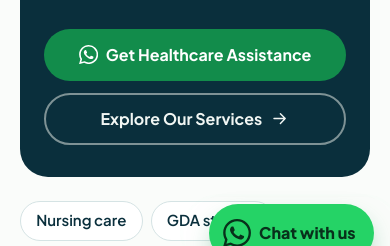
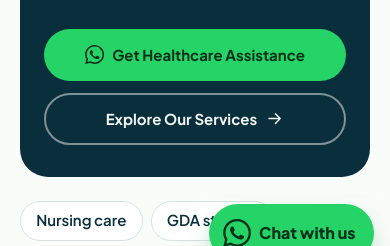
Before and after one commit to Nillusions/Manna-Healthcare, a plain HTML site: page index.html in a window 390 px wide. Shown: the part 566-812 px from the top of the page. Drawn offline with nearby package versions, Linux system fonts and the light colour scheme.

Commit message:
Improve WhatsApp buttons on mobile
- Use bright WhatsApp green with dark text so the main button stands out,
  especially on the dark hero panel
- Keep the hero button label on one line on small phones

Co-Authored-By: Claude Opus 5.5 <noreply@anthropic.com>

```diff
--- a/css/responsive.css
+++ b/css/responsive.css
@@ -3,6 +3,11 @@
    Breakpoints: 380 (large phones) · 600 (phablet) · 768 (tablet)
                 1024 (small desktop) · 1280 (desktop)
    ========================================================================== */
+
+/* Phones: keep the hero buttons on one line */
+@media (max-width: 429px) {
+  .hero__actions .btn { padding-inline: 1rem; font-size: 0.9375rem; }
+}
 
 /* Very small phones (320px): tighten a few things */
 @media (max-width: 359px) {
@@ -13,6 +18,7 @@
   .site-nav__link { font-size: 1.5rem; }
   .contact-panel__actions { grid-template-columns: 1fr; }
   .contact-panel { padding-inline: var(--space-4); }
+  .btn__extra { display: none; }
 }
 
 @media (min-width: 380px) {
--- a/css/style.css
+++ b/css/style.css
@@ -208,8 +208,10 @@ p { text-wrap: pretty; }
 .btn:hover .btn__arrow { transform: translateX(4px); }
 
 .btn--primary:hover { --btn-bg: var(--brand-deep); }
-.btn--wa { --btn-bg: var(--wa-green-dark); }
-.btn--wa:hover { --btn-bg: #0e7a40; }
+/* WhatsApp buttons: bright WhatsApp green with dark text (about 8:1 contrast),
+   reads clearly on both light sections and the dark hero */
+.btn--wa { --btn-bg: var(--wa-green); --btn-fg: #06301a; }
+.btn--wa:hover { --btn-bg: #1ebe5a; }
 .btn--ghost {
   --btn-bg: transparent;
   --btn-fg: var(--brand-deep);
--- a/index.html
+++ b/index.html
@@ -251,7 +251,7 @@
           <h1 class="hero__title" id="hero-title" data-reveal data-hero>Care that feels like home.</h1>
           <p class="hero__lead" data-reveal data-hero>Nurses, attendants, doctor visits and more, at your doorstep.</p>
           <div class="hero__actions" data-reveal data-hero>
-            <a class="btn btn--wa" href="https://wa.me/918157087549?text=Hello%20Manna%20Home%20Care%2C%20I%20would%20like%20to%20know%20more%20about%20your%20home%20healthcare%20services." data-wa="general" target="_blank" rel="noopener"><svg class="icon icon--fill" aria-hidden="true" focusable="false"><use href="#i-wa"/></svg> Get Healthcare Assistance</a>
+            <a class="btn btn--wa" href="https://wa.me/918157087549?text=Hello%20Manna%20Home%20Care%2C%20I%20would%20like%20to%20know%20more%20about%20your%20home%20healthcare%20services." data-wa="general" target="_blank" rel="noopener"><svg class="icon icon--fill" aria-hidden="true" focusable="false"><use href="#i-wa"/></svg> <span>Get <span class="btn__extra">Healthcare </span>Assistance</span></a>
             <a class="btn btn--outline-light" href="services.html">Explore Our Services <svg class="icon btn__arrow" aria-hidden="true" focusable="false"><use href="#i-arrow"/></svg></a>
           </div>
         </div>
```
